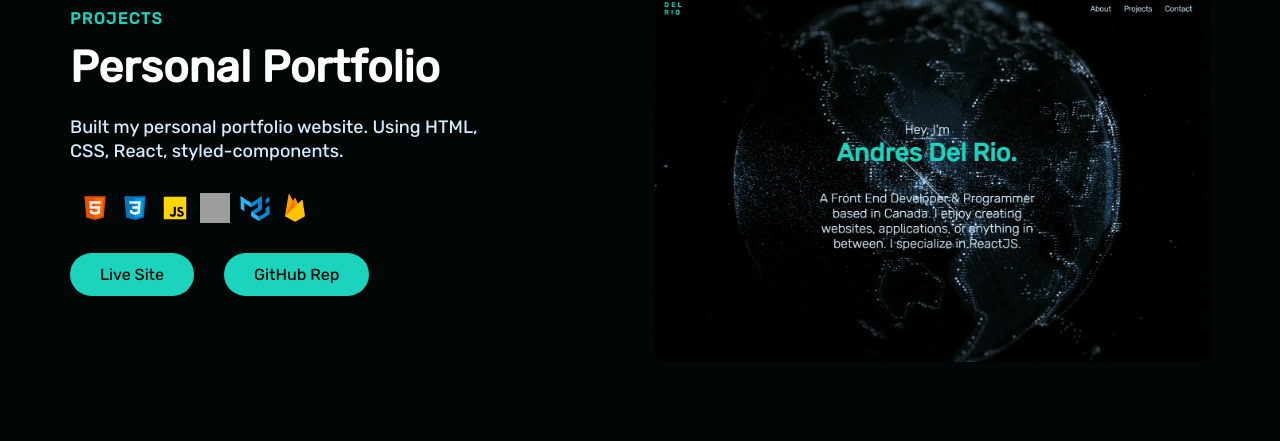
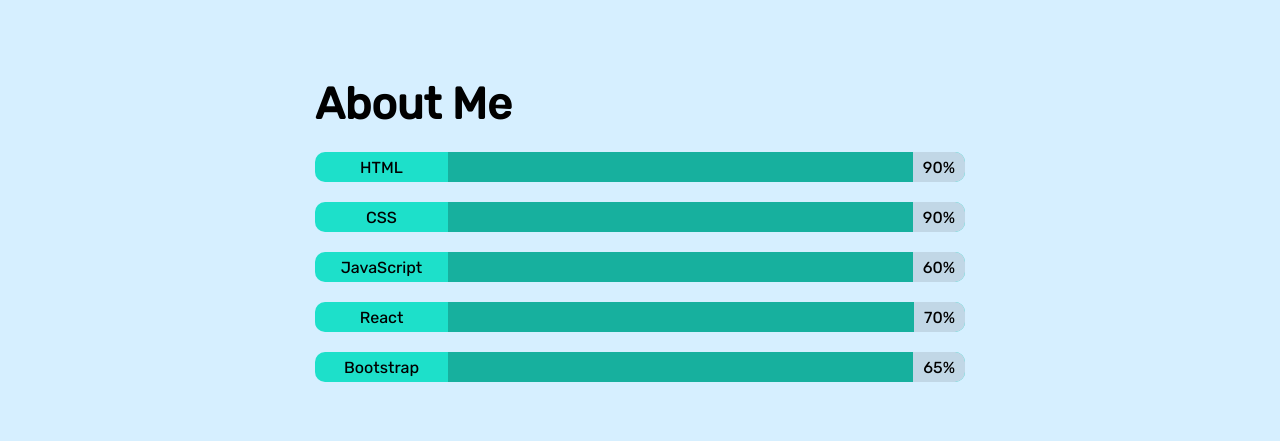
Before and after one commit to delrio12/portfolio-website, a React (Create React App) app: page / in a window 1280 px wide. Shown: the part 1199-1640 px from the top of the page. Built offline with nearby package versions, Linux system fonts and the light colour scheme; grey boxes are pictures that could not be loaded.

Commit message:
First commit to about section

```diff
--- a/src/App.css
+++ b/src/App.css
@@ -13,8 +13,8 @@ body {
   background-color: var(--color-background) !important;
 
   --color-background: #040c0f;
-  --color-background2:#16202a;
-
+  --color-background2: #16202a;
+  --color-background3: #B7CDDB;
   --color-main:#292F36;
   --color-second: #5c748d;
 
--- /dev/null
+++ b/src/components/About.js
@@ -0,0 +1,118 @@
+import React from 'react'
+import styled from 'styled-components'
+
+const About = () => {
+    return (
+        <AboutContainer id='about'>
+            <AboutBg>
+                {/* <VideoBg autoPlay loop muted src={ Video } type="video/mp4" /> */}
+            </AboutBg>
+            <AboutContent>
+                <Heading>
+                    About Me
+                </Heading>
+                <Skills>
+                    <SkillBar>
+                        <H3>HTML</H3>
+                        <Progress />
+                        <P>90%</P>
+                    </SkillBar>
+                    <SkillBar>
+                        <H3>CSS</H3>
+                        <Progress />
+                        <P>90%</P>
+                    </SkillBar>
+                    <SkillBar>
+                        <H3>JavaScript</H3>
+                        <Progress />
+                        <P>60%</P>
+                    </SkillBar>
+                    <SkillBar>
+                        <H3>React</H3>
+                        <Progress />
+                        <P>70%</P>
+                    </SkillBar>
+                    <SkillBar>
+                        <H3>Bootstrap</H3>
+                        <Progress />
+                        <P>65%</P>
+                    </SkillBar>
+                </Skills>
+            </AboutContent>
+        </AboutContainer>
+    )
+}
+
+export default About
+
+const AboutContainer = styled.div`
+    background: var(--color-subtitle);
+    display: flex;
+    justify-content: center;
+    align-items: center;
+    padding: 0 30px;
+    height: 960px;
+    position: relative;
+    z-index: 1;
+`
+
+const AboutBg = styled.div`
+
+`
+
+const AboutContent = styled.div`
+
+`
+const Heading = styled.h1 `
+
+    margin-bottom: 24px;
+    font-size: 44px;
+    line-height: 1.1;
+    font-weight: 600;
+    color: black;
+
+    @media screen and (max-width: 400px) {
+        font-size: 32px;
+    }
+
+`
+const Skills = styled.div `
+width: 650px;
+
+`
+const SkillBar = styled.div `
+background: #1DE0CA ;
+width: 100%;
+color: black;
+height: 30px;
+display: flex;
+justify-content: center;
+align-items: center;
+border-radius:10px;
+margin: 20px 0;
+
+`
+const Progress = styled.div `
+background: #17B09E;
+width: 90%;
+height: 100%;
+
+`
+const H3 = styled.div `
+margin: 0 20px;
+width: 18%;
+text-align: center;
+`
+
+const P = styled.div `
+background: #C1D7E6;
+padding: 0 10px;
+height: 100%;
+display: flex;
+justify-content: center;
+align-items: center;
+border-top-right-radius:10px;
+border-bottom-right-radius:10px;
+
+`
+// ********* STYLED COMPONENTS ************
--- a/src/components/Content.js
+++ b/src/components/Content.js
@@ -1,6 +1,7 @@
 import React, { useState } from 'react';
 import Sidebar from './Sidebar';
 import Navbar from './Navbar';
+import About from './About';
 import Home from './Home';
 import Projects from './Projects';
 import Footer from './Footer';
@@ -17,6 +18,7 @@ function Content() {
             <Sidebar isOpen={isOpen} toggle={toggle} />
             <Navbar toggle={toggle} />
             <Home />
+            <About />
             <Projects {...homeObjOne}/>
             <Projects {...homeObjTwo}/>
             <Projects {...homeObjThree}/>
--- a/src/components/Navbar.js
+++ b/src/components/Navbar.js
@@ -33,7 +33,7 @@ function Navbar({ toggle }) {
           </MobileIcon>
           <NavMenu>
             <NavItem>
-              <NavLinks to='home' smooth={true} duration={500} spy={true} exact='true' offset={-70}>About</NavLinks>
+              <NavLinks to='about' smooth={true} duration={500} spy={true} exact='true' offset={-70}>About</NavLinks>
             </NavItem>
             <NavItem>
               <NavLinks to='projects' smooth={true} duration={500} spy={true} exact='true' offset={-70}>Projects</NavLinks>
```
